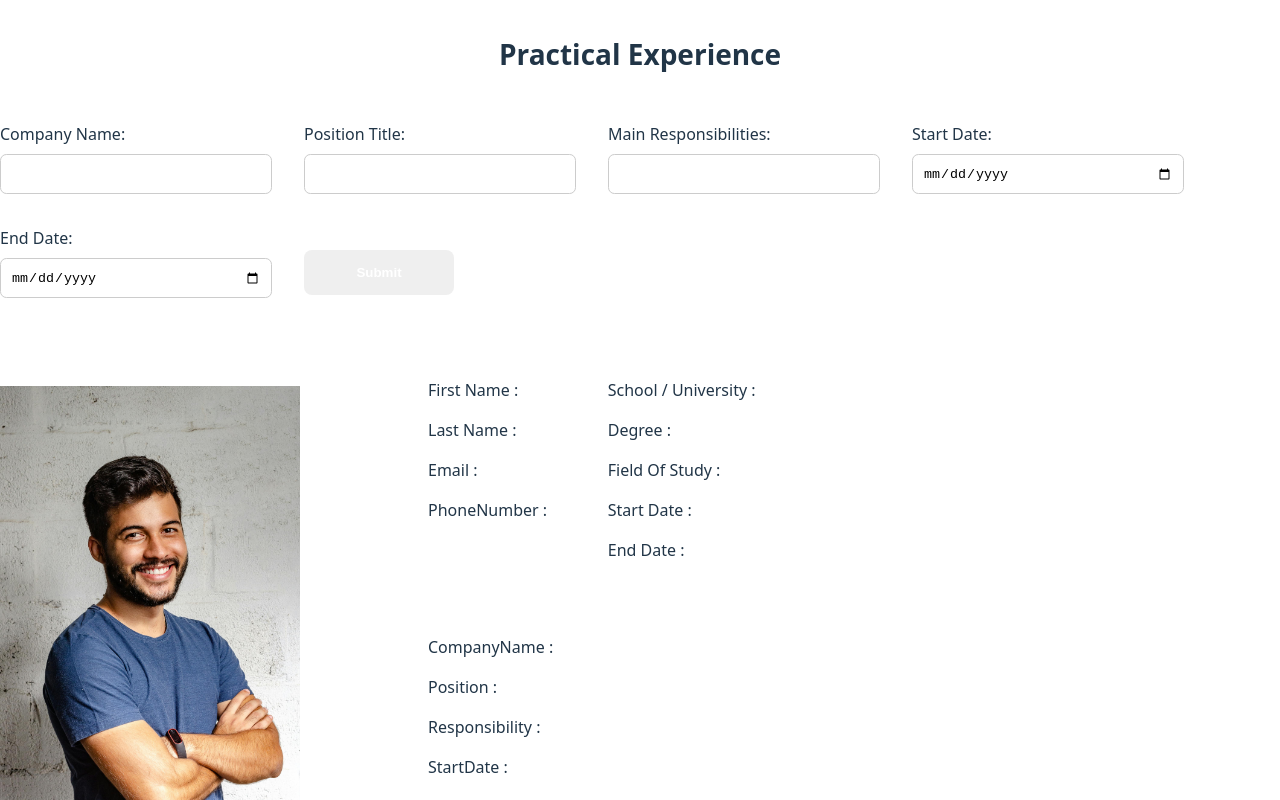
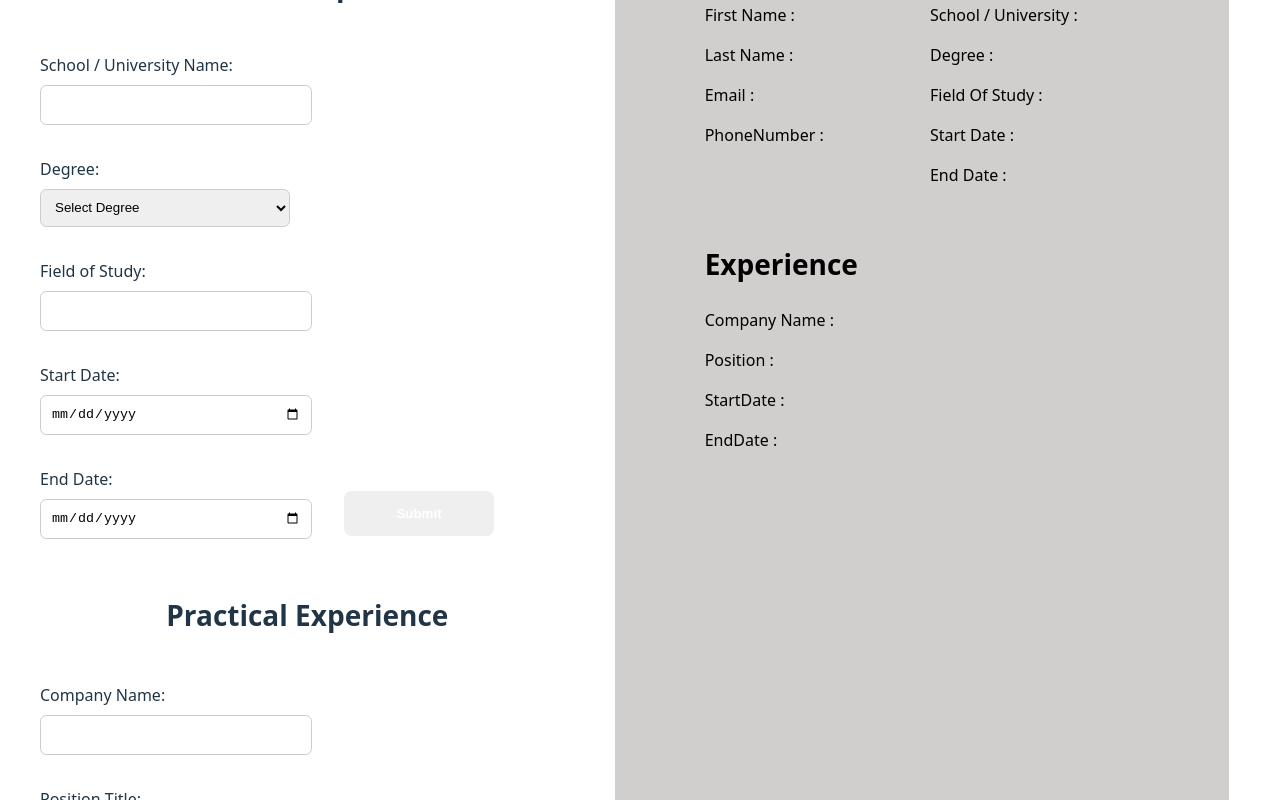
Before and after one commit to Neco-arch/CV-Application, a React (Vite) app: page / in a window 1280 px wide. Shown: the part 720-1520 px from the top of the page. Built offline with nearby package versions, Linux system fonts and the light colour scheme.

Commit message:
fix : old styling

```diff
--- a/src/App.jsx
+++ b/src/App.jsx
@@ -95,7 +95,8 @@ function App() {
   }
 
     return (
-    <>
+    <div className="Wrapper">
+    <div className="FormSection">
       <HeaderSection></HeaderSection>
       <GeneralInfo
         GeneralInfo={Data_Info}
@@ -119,12 +120,13 @@ function App() {
         IsFormSubmitted={FormSubmiited_Exp}
         EduData={Data_Edu}
       ></PracticalExp>
+    </div>
       <DisplayCV
     GeneralInfo={Data_Info}
     EduInfo={Data_Edu}
     ExpInfo={Data_Exp}
 />
-    </>
+    </div>
   );
 }
 
--- a/src/Styles/PreviewStyle.css
+++ b/src/Styles/PreviewStyle.css
@@ -8,6 +8,16 @@
     border-radius: 1rem;
     height: 60px;
     margin-bottom: 2rem;
+}
+
+.Wrapper {
+    display: grid;
+    grid-template-columns: repeat(2 , 1fr);
+    height: 100%;
+}
+
+.FormSection {
+    padding: 40px;
 }
 
 h2 {
@@ -83,19 +93,27 @@ label {
     background-color: #b9bbbf;
 }
 
+.ProfilePicture_Name {
+    text-align: center;
+}
+
 .ProfilePicture {
     width: 300px;
 }
 
 .CV_Part {
     display: flex;
-    gap: 10%;
+    color: black;
+    flex-direction: column;
+    gap: 2rem;
     margin-top: 5%;
+    background-color: rgb(209, 206, 206);
+    border-radius: 1rem;
 }
 
 .Info_Section {
+    padding: 90px;
     display: grid;
     grid-template-columns: 1fr 1fr;
-    grid-template-rows: 1fr 1fr;
-    gap: 2rem;
+    gap: 1rem;
 }
--- a/src/components/Cv_display.jsx
+++ b/src/components/Cv_display.jsx
@@ -1,12 +1,13 @@
 export default function DisplayCV({ GeneralInfo, EduInfo, ExpInfo }) {
   return (
     <div className="CV_Part">
-      <div>
+      <div className="ProfilePicture_Name">
         <h2>{GeneralInfo.FirstName + " " +GeneralInfo.LastName} </h2>
         <img src="./src/assets/Profile.jpg" className="ProfilePicture" />
       </div>
       <div className="Info_Section">
         <div className="GeneralSection">
+          <h2>General Info</h2>
           <p>First Name : {GeneralInfo.FirstName}</p>
           <p>Last Name : {GeneralInfo.LastName}</p>
           <p>Email : {GeneralInfo.Email}</p>
@@ -14,6 +15,7 @@ export default function DisplayCV({ GeneralInfo, EduInfo, ExpInfo }) {
         </div>
 
         <div className="EduSection">
+          <h2>Education</h2>
           <p> School / University : {EduInfo.School_University}</p>
           <p> Degree : {EduInfo.Degree}</p>
           <p> Field Of Study : {EduInfo.Field_of_study}</p>
@@ -22,9 +24,9 @@ export default function DisplayCV({ GeneralInfo, EduInfo, ExpInfo }) {
         </div>
 
         <div className="ExpSection">
-          <p>CompanyName : {ExpInfo.CompanyName}</p>
+          <h2>Experience</h2>
+          <p>Company Name : {ExpInfo.CompanyName}</p>
           <p>Position : {ExpInfo.Position}</p>
-          <p>Responsibility : {ExpInfo.Main_Responsibilities}</p>
           <p>StartDate : {ExpInfo.StartDate_Exp}</p>
           <p>EndDate : {ExpInfo.EndDate_Exp}</p>
         </div>
--- a/src/components/PracticalExperience.jsx
+++ b/src/components/PracticalExperience.jsx
@@ -35,17 +35,6 @@ export default function PracticalExp({
             />
           </label>
 
-          <label>
-            Main Responsibilities:
-            <input
-              type="text"
-              name="Main_Responsibilities"
-              className="Info_Input"
-              value={ExpData.Main_Responsibilities || ""}
-              onChange={ChangeValue}
-              required
-            />
-          </label>
 
           <label>
             Start Date:
--- a/src/index.css
+++ b/src/index.css
@@ -2,7 +2,6 @@
   font-family: system-ui, Avenir, Helvetica, Arial, sans-serif;
   line-height: 1.5;
   font-weight: 400;
-
   color-scheme: light dark;
   color: rgba(255, 255, 255, 0.87);
   background-color: #242424;
@@ -24,14 +23,13 @@ a:hover {
   color: #535bf2;
 }
 
-
-
+html, body {
+  height: 100%;
+  width: 98%;
+  margin: 0;
+}
 
 body {
-  margin: 0;
-  display: flex;
-  justify-content: center;
-  min-width: 100vw;
   min-height: 100vh;
 }
 
```
Also changed, not shown: src/components/ConfirmButton.jsx (deleted).
